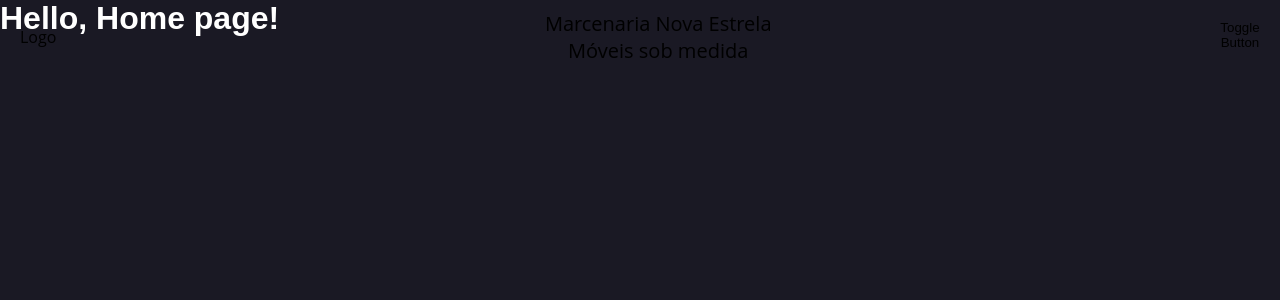
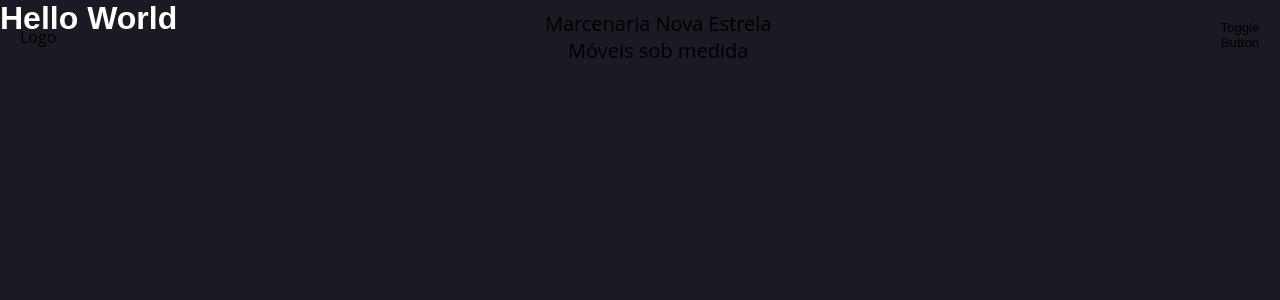
Before and after one commit to DiogoKaster/marcenaria-app, a Next.js app: page / in a window 1280 px wide. Shown: the top 300 px of the page. Built offline with nearby package versions, Linux system fonts and the light colour scheme.

Commit message:
feat: change scrollbar display

```diff
--- a/src/app/assets/css/globals.scss
+++ b/src/app/assets/css/globals.scss
@@ -27,6 +27,10 @@ body {
 	background-color: var(--background-primary-dark);
 	font-family: 'Open Sans', sans-serif;
 	font-size: 1.6rem;
+
+	::-webkit-scrollbar {
+		display: none;
+	}
 }
 
 span,
--- a/src/app/page.tsx
+++ b/src/app/page.tsx
@@ -1,3 +1,8 @@
+'use client'
+
 export default function Page() {
-	return <h1 style={{height: '10000px'}}>Hello, Home page!</h1>
+
+	return (
+		<h1>Hello World</h1>
+	)
 }
```
